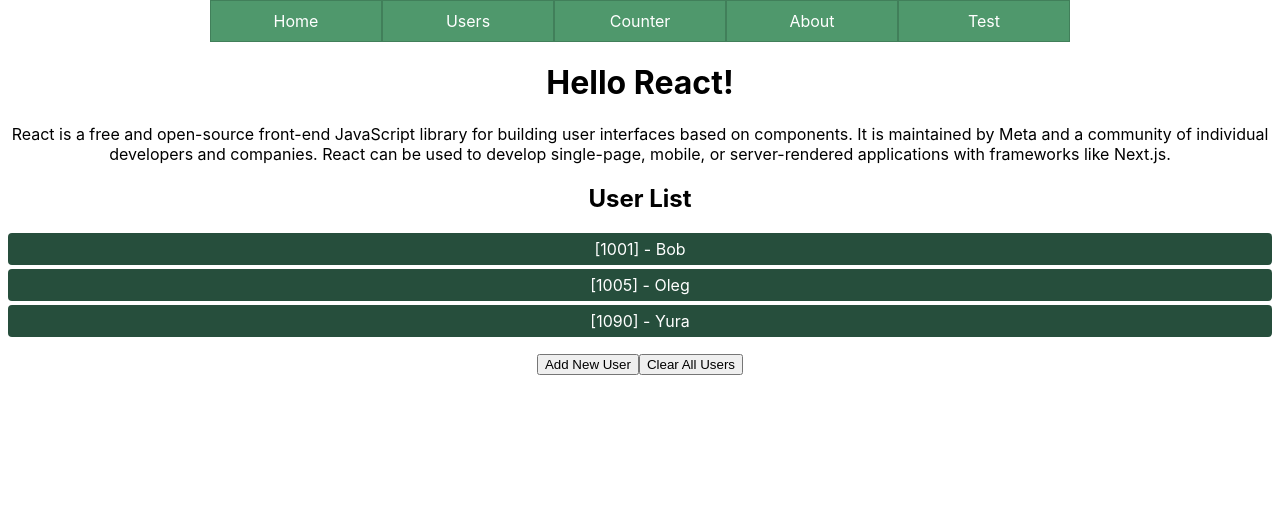
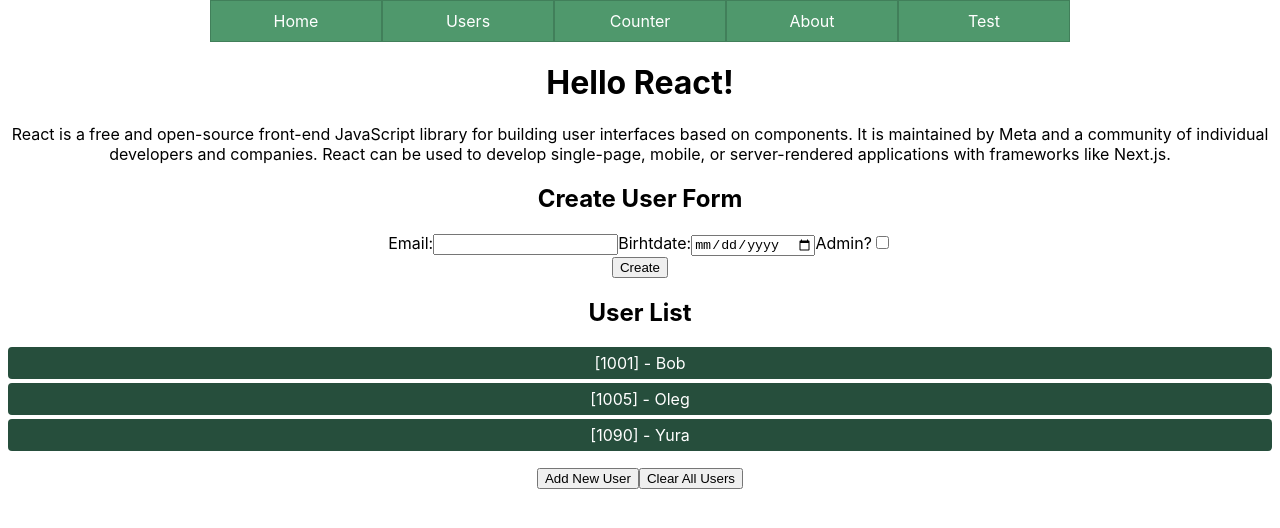
Before and after one commit to vladtymo/React-To-Do-App-SPD115, a React (Create React App) app: page /users in a window 1280 px wide. Shown: the top 528 px of the page. Built offline with nearby package versions, Linux system fonts and the light colour scheme.

Commit message:
Forms example.

```diff
--- a/package.json
+++ b/package.json
@@ -8,6 +8,7 @@
     "@testing-library/user-event": "^13.5.0",
     "react": "^18.2.0",
     "react-dom": "^18.2.0",
+    "react-hook-form": "^7.48.2",
     "react-router-dom": "^6.18.0",
     "react-scripts": "5.0.1",
     "web-vitals": "^2.1.4"
--- /dev/null
+++ b/src/components/CreateUser.jsx
@@ -0,0 +1,40 @@
+import React from 'react'
+import { useForm } from 'react-hook-form'
+
+export default function CreateUser() {
+
+
+    const {
+        register,       // register each form input
+        handleSubmit,   // onSubmit event handler
+    } = useForm();
+
+    const create = (user) => {
+
+        console.log(user);
+        alert("User was sucessfully created!");
+    }
+
+    return (
+        <>
+            <h2>Create User Form</h2>
+            <form onSubmit={handleSubmit(create)}>
+                <label>
+                    <span>Email:</span>
+                    <input {...register("email")} type="email" />
+                </label>
+                <label>
+                    <span>Birhtdate:</span>
+                    <input {...register("birthdate")} type="date" />
+                </label>
+                <label>
+                    <span>Admin?</span>
+                    <input {...register("isAdmin")} type="checkbox" />
+                </label>
+                <div>
+                    <button type="submit">Create</button>
+                </div>
+            </form>
+        </>
+    )
+}
--- a/src/components/UserList.css
+++ b/src/components/UserList.css
@@ -13,7 +13,7 @@
 }
 
 .UserList ul li:hover {
-    transform: rotate(5deg);
+    transform: rotate(1deg);
     background-color: rgb(22, 48, 36);
     box-shadow: 0 0 12px black;
     cursor: pointer;
--- a/src/components/UserList.jsx
+++ b/src/components/UserList.jsx
@@ -1,6 +1,7 @@
 import { useState } from "react";
 import { USERS } from "./users-mock";
 import './UserList.css';
+import CreateUser from "./CreateUser";
 
 function UserList() {
 
@@ -16,6 +17,9 @@
 
     return (
         <div className="UserList">
+
+            <CreateUser />
+
             <h2>User List</h2>
             <ul>
                 {users.map((i, index) =>
```
Also changed, not shown: 1 other file (tests, documents, lock files or other folders).
